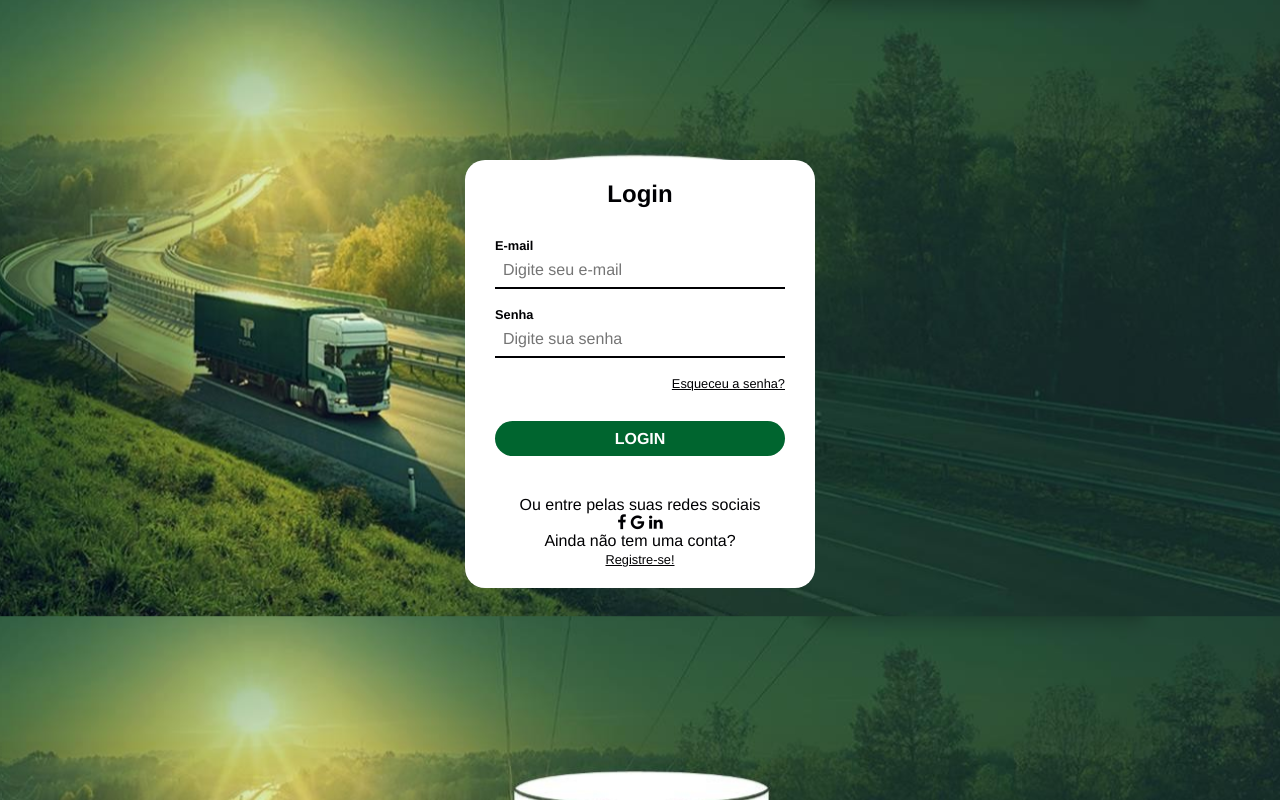
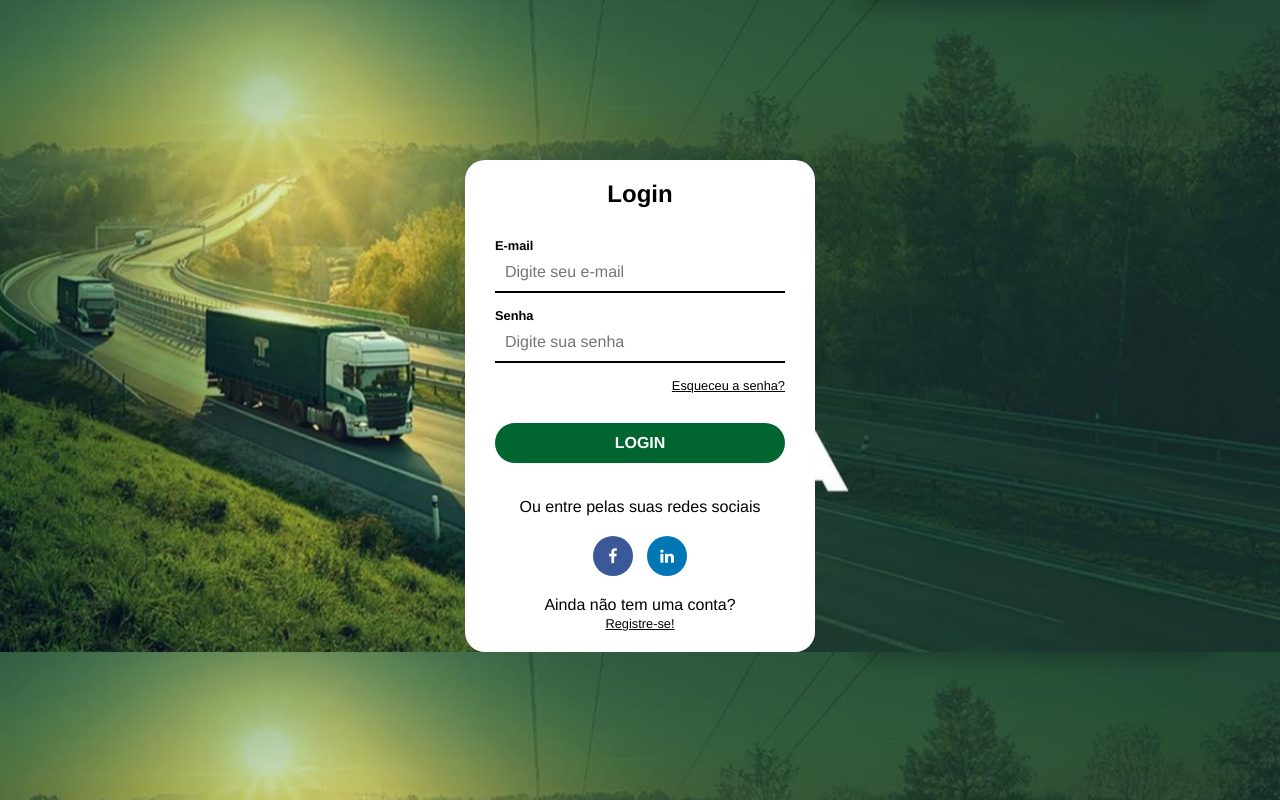
Before and after one commit to Gabrielle-96/Primeiro-CRUD, a website: page index.html in a window 1280 px wide. Drawn offline with Linux system fonts and the light colour scheme.

Commit message:
atualização do front

```diff
--- a/css/style.css
+++ b/css/style.css
@@ -15,10 +15,10 @@
     padding: 23px 0;
 }
 */
-h2 {
+/*h2 {
     color: rgb(0, 0, 3);
     font-family: Helvetica;
-}
+} */
 
 body {
     background-image: url('../img/ImgTora2.PNG');
@@ -46,7 +46,7 @@ a:hover {
 
 form {
     margin-top: 30px;
-    margin-bottom: 40px;
+    margin-bottom: 35px;
 }
 
 label, input {
@@ -60,14 +60,14 @@ label {
 }
 
 input {
-    border-bottom: 2px solid rgb(0, 0, 3);
-    padding: 8px;
+    border-bottom:  2px solid rgb(0, 0, 3);
+    padding: 10px;
     font-size: 1rem;
-    margin-bottom: 18px;
+    margin-bottom: 15px;
 }
 
 input:focus {
-    border-bottom: 2px solid #00652d;
+    border-width: 2px solid #00652d;
 }
 
 #forgot-pass {
@@ -80,7 +80,7 @@ input[type="submit"] {
     text-transform: uppercase;
     font-weight: bold;
     border: none;
-    height: 35px;
+    height: 40px;
     border-radius: 20px;
     margin-top: 30px;
     color: white;
@@ -92,3 +92,31 @@ input[type="submit"]:hover {
     background-color: #023105;
     transition: .5s;
 }
+
+#social-container, #social-container p {
+    margin-bottom: 20px;
+}
+
+#social-container i {
+    height: 40px;
+    width: 40px;
+    border-radius: 50%;
+    line-height: 40px;
+    color: #FFF;
+    margin: 0 5px;
+    cursor: pointer;
+}
+
+.fa-facebook-f{
+    background-color: #3B5998;
+}
+
+.fa-linkedin {
+    background-color: #0077b5;
+}
+
+/*.fa-google {
+    background-image: url('../img/imgGoogle.png');
+    margin: 5px;
+}
+*/
--- a/index.html
+++ b/index.html
@@ -21,7 +21,7 @@
          <div id="social-container">
             <p>Ou entre pelas suas redes sociais</p>
             <i class="fa fa-facebook-f"></i>
-            <i class="fa fa-google"></i>
+            <!-- <i class="fa fa-google"></i> -->
             <i class="fa fa-linkedin"></i>
          </div>
          <div id="register-container">
```
Also changed, not shown: img/imgGoogle.png (added).
